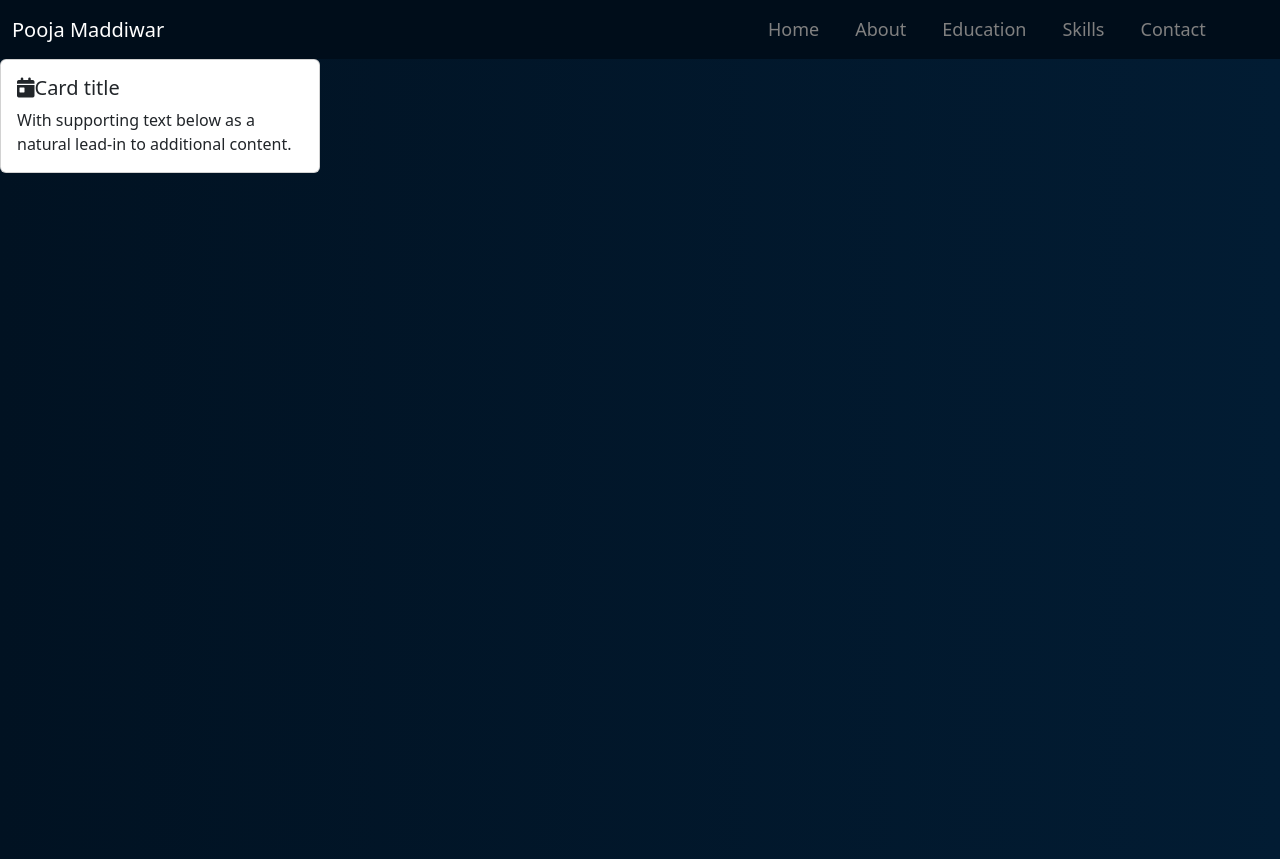
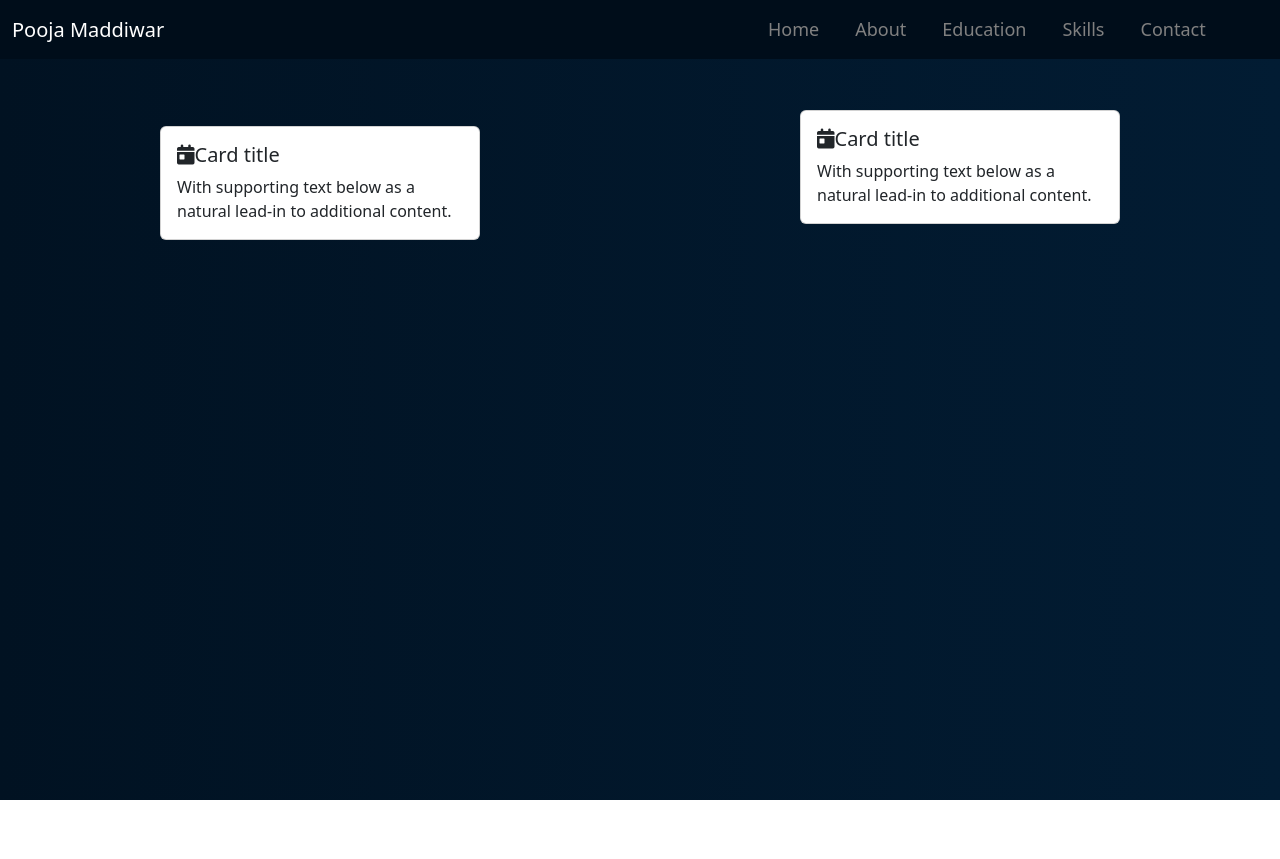
Before and after one commit to PoojaMaddiwar/MyPortFolio, a React (Vite) app in the folder My_Porfolio/: page /Education in a window 1280 px wide. After the commit the page ends 800 px from the top, so only its background shows below. Built offline with nearby package versions, Linux system fonts and the light colour scheme; no server answers.

Commit message:
education page design

```diff
--- a/My_Porfolio/src/components/Default.jsx
+++ b/My_Porfolio/src/components/Default.jsx
@@ -8,8 +8,8 @@ const DefaultComp = ()=>{
     }
     return(
         <>
-       {/* fixed-top */}
-        <nav className="navbar navbar-expand-lg">
+       {/*  */}
+        <nav className="navbar navbar-expand-lg fixed-top">
             <div className="container-fluid">
                 <a href="#" className="navbar-brand text-white">Pooja Maddiwar</a>
                 <button className="navbar-toggler" data-bs-toggle="collapse" data-bs-target="#MyPorfolio">
--- a/My_Porfolio/src/components/Education.jsx
+++ b/My_Porfolio/src/components/Education.jsx
@@ -16,11 +16,26 @@ const Education = ()=>{
     return(
        <>
         <div className="bg-containerr">
-            <div className="card w-25 col-md-6">
-                <div className="card-body">
-                    <h5 className="card-title"><i className="fa fa-calendar-day"></i>Card title</h5>
-                    <p className="card-text">With supporting text below as a natural lead-in to additional content.</p>
+            <div className="card_detail">
+                <div className="education col-md-6">
+                    <div className="card w-50 mt-3">
+                        <div className="card-body">
+                            <h5 className="card-title"><i className="fa fa-calendar-day"></i>Card title</h5>
+                            <p className="card-text">With supporting text below as a natural lead-in to additional content.</p>
 
+                        </div>
+                    </div>
+
+                </div>
+
+                <div className="experience col-md-6">
+                    <div className="card w-50">
+                        <div className="card-body">
+                            <h5 className="card-title"><i className="fa fa-calendar-day"></i>Card title</h5>
+                            <p className="card-text">With supporting text below as a natural lead-in to additional content.</p>
+
+                        </div>
+                    </div>
                 </div>
             </div>
         </div>
--- a/My_Porfolio/src/components/style.css
+++ b/My_Porfolio/src/components/style.css
@@ -73,6 +73,18 @@
     cursor: pointer;
   }
 
+  .card_detail{
+      display: flex;
+        padding: 110px 0px 0px 0px;
+  }
+
+  .education, .experience{
+    display: flex;
+    flex-direction: column;
+    align-items: center;
+
+  }
+
 
   @media(max-width:768px){
     .bg-containerr{
```
